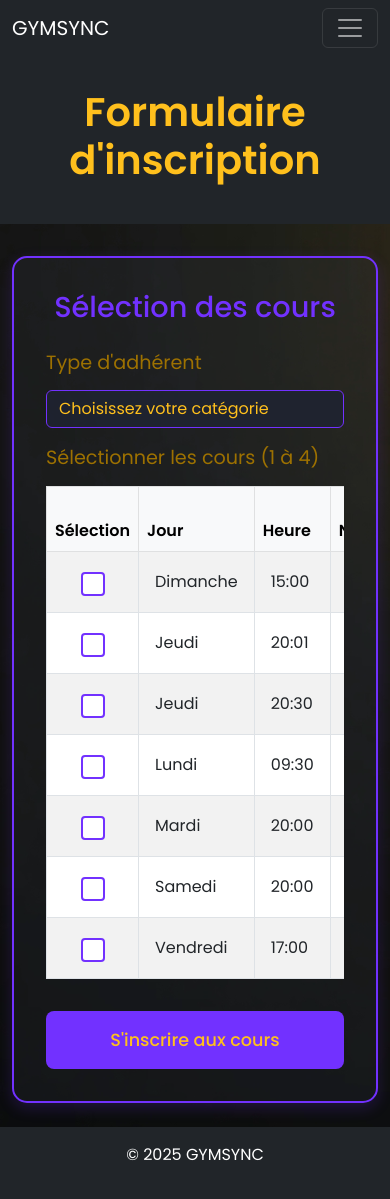
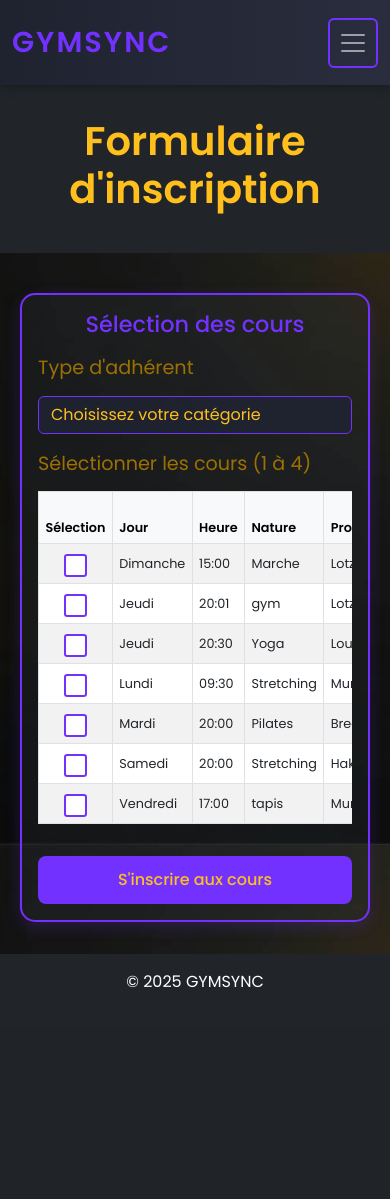
Before and after one commit to UnknownYou64/GYMSYNC, a PHP site: page /inscription.php in a window 390 px wide. After the commit the page ends 988 px from the top, so only its background shows below. Run offline with PHP 8.4, Linux system fonts and the light colour scheme; the visitor is signed in with stand-in values (Sample User, id 1); data comes from the database, SQL or seed files in the repository.

Commit message:
Image comprésser et style telephone inscription

```diff
--- a/NavBar.php
+++ b/NavBar.php
@@ -2,6 +2,8 @@
 // Récupérer le nom du fichier actuel
 $current_page = basename($_SERVER['PHP_SELF']);
 ?>
+
+<link rel="stylesheet" href="css/style.css">
 
 <nav class="navbar navbar-expand-lg navbar-dark bg-dark">
     <div class="container">
--- a/css/inscription.css
+++ b/css/inscription.css
@@ -1,8 +1,8 @@
 body {
-    background-image: url('../images/bckGround_inscription.jpeg');
+    background-image: url('../images/bckGournd_inscription.jpeg');
     background-size: cover;
     background-position: center;
-
+    background-attachment: fixed;
     min-height: 100vh;
     font-family: 'Poppins', sans-serif;
 }
--- a/css/style.css
+++ b/css/style.css
@@ -31,3 +31,118 @@
     background-color: #e6ad1a;
     border-color: #e6ad1a;
 }
+
+
+.navbar {
+    background: linear-gradient(to right, #1f2330, #2a2d3d) ;
+    box-shadow: 0 2px 10px rgba(0, 0, 0, 0.3);
+    padding: 1rem 0;
+}
+
+.navbar-brand {
+    color: #7231ff ;
+    font-size: 1.8rem;
+    font-weight: 700;
+    text-transform: uppercase;
+    letter-spacing: 2px;
+    transition: all 0.3s ease;
+}
+
+.navbar-brand:hover {
+    color: #ffc01d ;
+    transform: scale(1.05);
+}
+
+.nav-link {
+    color: #ffc01d ;
+    font-weight: 500;
+    padding: 0.5rem 1rem;
+    margin: 0 0.2rem;
+    border-radius: 5px;
+    transition: all 0.3s ease;
+}
+
+.nav-link:hover {
+    background-color: rgba(114, 49, 255, 0.2);
+    transform: translateY(-2px);
+}
+
+.nav-link.active {
+    background-color: #7231ff;
+    color: #ffc01d ;
+}
+
+.btn-danger {
+    background-color: #7231ff;
+    border: none;
+    padding: 0.5rem 1.5rem;
+    font-weight: 500;
+    transition: all 0.3s ease;
+}
+
+.btn-danger:hover {
+    background-color: #ffc01d;
+    color: #7231ff;
+    transform: translateY(-2px);
+}
+
+
+.navbar-toggler {
+    border: 2px solid #7231ff;
+    padding: 0.5rem;
+}
+
+.navbar-toggler:focus {
+    box-shadow: 0 0 0 0.2rem rgba(114, 49, 255, 0.25);
+}
+
+
+
+
+/* pour le téléphone */
+@media (max-width: 1000px) {
+    .navbar-collapse {
+        background-color: #1f2330;
+        padding: 1rem;
+        border-radius: 0 0 10px 10px;
+        box-shadow: 0 4px 6px rgba(0, 0, 0, 0.1);
+    }
+
+    .nav-item {
+        margin: 0.5rem 0;
+    }
+    .table {
+        font-size: 0.8rem;
+    }
+
+    .table td,
+    .table th {
+        padding: 0.4rem;
+    }
+
+    .table td:first-child {
+        width: 40px;
+    }
+
+    .form-check-input {
+        width: 1.8em;
+        height: 1.8em;
+    }
+
+    .carte-cours {
+        padding: 1rem;
+        margin: 0.5rem;
+    }
+
+    .titre-selection {
+        font-size: 1.4rem;
+        margin-bottom: 1rem;
+    }
+
+    .btn-inscription {
+        padding: 0.75rem;
+        font-size: 1rem;
+    }
+
+
+}
```
Also changed, not shown: Images/bckGournd_inscription.jpeg (added), Images/bckGround_inscription.jpeg (deleted).
